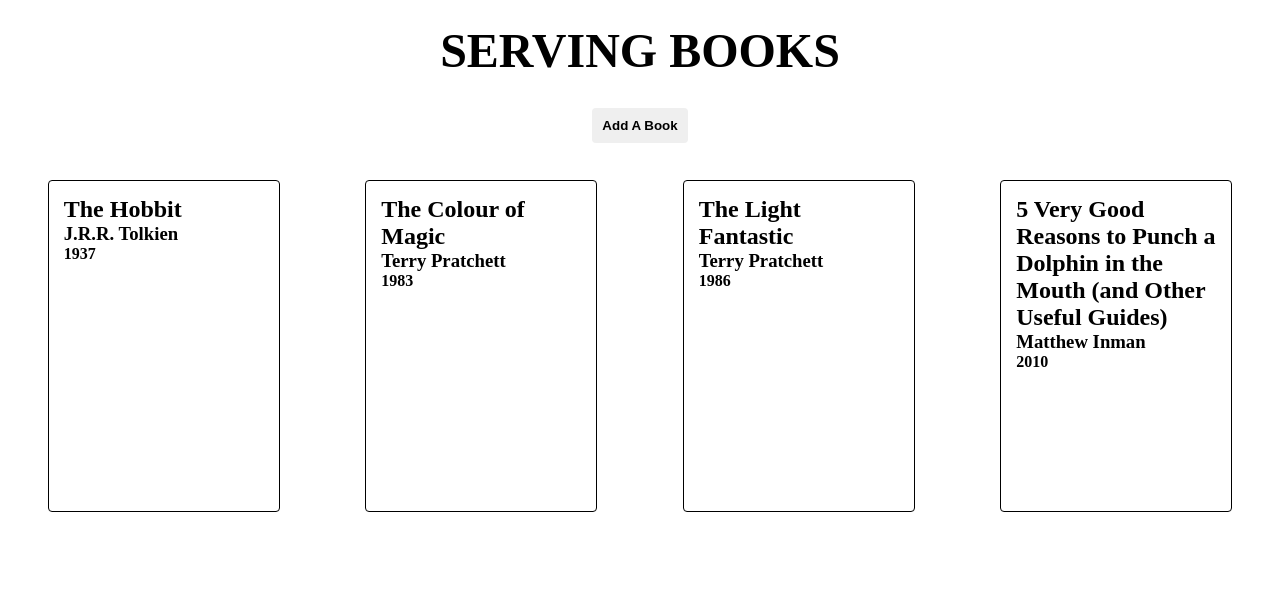
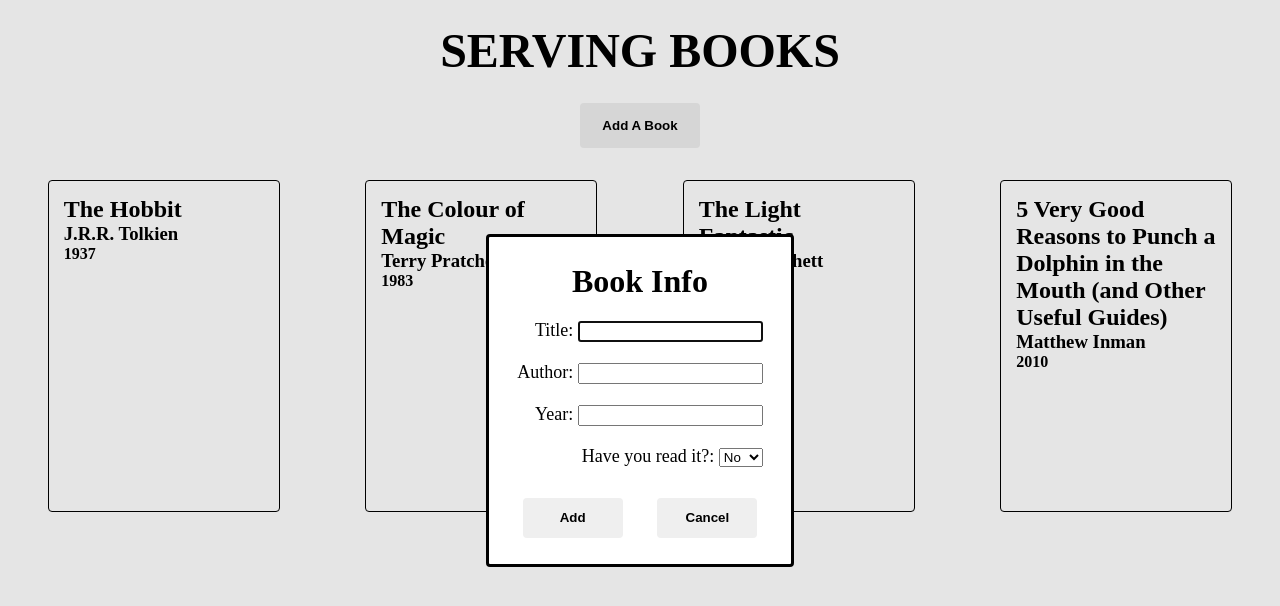
Before and after one commit to jamiewlloyd/Books, a plain HTML site: page index.html in a window 1280 px wide. Both pictures are taken after a click on the button "Add A Book". Drawn offline with Linux system fonts and the light colour scheme.

Commit message:
Added functionality to add new books with modal

```diff
--- a/css/style.css
+++ b/css/style.css
@@ -11,12 +11,13 @@
    font-size: 3em;
 }
 
-#add {
+#add-book {
    font-weight: 800;
-   padding: 10px;
+   padding: 15px;
    cursor: pointer;
    border: 0px;
    border-radius: 4px;
+   width: 120px;
 }
 
 #main-container {
@@ -44,3 +45,40 @@ h3,
 h4 {
    margin: 0;
 }
+
+h1 {
+   text-align: center;
+   margin: 10px 0;
+}
+
+dialog {
+   border-radius: 4px;
+}
+
+#book-form {
+   display: grid;
+   grid-template-columns: 1fr 1fr;
+   grid-template-rows: repeat(4, 1fr) 70px;
+   align-items: center;
+   font-size: 18px;
+}
+
+#book-form fieldset {
+   grid-column: 1/3;
+   border: 0px;
+   padding: 10px;
+   justify-self: end;
+}
+
+#book-form button {
+   height: 40px;
+   width: 100px;
+   justify-self: center;
+   align-self: end;
+   margin-bottom: 10px;
+   font-weight: 800;
+   padding: 10px;
+   cursor: pointer;
+   border: 0px;
+   border-radius: 4px;
+}
--- a/index.html
+++ b/index.html
@@ -13,8 +13,35 @@
 <body>
    <header id="header">
       <h1 id="logo">SERVING BOOKS</h1>
-      <button id="add">Add A Book</button>
+      <button id="add-book">Add A Book</button>
    </header>
+   <dialog id="book-dialog">
+      <h1>Book Info</h1>
+      <form action="" id="book-form">
+         <fieldset>
+            <label for="title">Title:</label>
+            <input type="text" id="title" placeholder="">
+         </fieldset>
+         <fieldset>
+            <label for="author">Author:</label>
+            <input type="text" id="author" placeholder="">
+         </fieldset>
+         <fieldset>
+            <label for="published">Year:</label>
+            <input type="text" id="published" placeholder="">
+         </fieldset>
+         <fieldset>
+            <label for="have-read">Have you read it?:</label>
+            <select name="have-read" id="have-read">
+               <option value="q1">No</option>
+               <option value="q2">Yes</option>
+            </select>
+         </fieldset>
+
+         <button type="submit">Add</button>
+         <button id="cancel-button">Cancel</button>
+      </form>
+   </dialog>
    <div id="main-container"></div>
    <script type="text/javascript" src="js/script.js"></script>
 </body>
--- a/js/script.js
+++ b/js/script.js
@@ -1,5 +1,9 @@
 let myLibrary = [];
 const container = document.querySelector('#main-container');
+const addBook = document.querySelector('#add-book');
+const dialog = document.querySelector('#book-dialog');
+const bookForm = document.querySelector('#book-form');
+const cancelButton = document.querySelector("#cancel-button");
 
 function Book(title, author, published, read) {
    if (!new.target) {
@@ -24,7 +28,12 @@ addBookToLibrary('5 Very Good Reasons to Punch a Dolphin in the Mouth (and Other
 
 
 function displayBooks() {
-   myLibrary.forEach((book) => {
+   myLibrary.forEach((storedBook) => {
+      createBook(storedBook);
+   })
+}
+
+function createBook(book) {
    const card = document.createElement("div");
    const title = document.createElement("h2");
    const author = document.createElement("h3");
@@ -42,7 +51,32 @@ function displayBooks() {
 
    card.append(title, author, published);
    container.appendChild(card);
-   })
 }
 
+// "Show the dialog" button opens the dialog modally
+addBook.addEventListener("click", () => {
+   dialog.showModal();
+});
+
+bookForm.addEventListener("submit", (e) => {
+   e.preventDefault();
+
+   let newTitle = document.getElementById("title");
+   let newAuthor = document.getElementById("author");
+   let newPublished = document.getElementById("published");
+   let newRead = document.getElementById("have-read");
+
+   addBookToLibrary(newTitle.value, newAuthor.value, newPublished.value, newRead.value);
+   createBook(myLibrary[myLibrary.length - 1]);
+
+   dialog.close();
+});
+
+// "Close" button closes the dialog
+cancelButton.addEventListener("click", (e) => {
+   e.preventDefault();
+   dialog.close();
+});
+
+//Page Load
 displayBooks();
```
Lines whose indentation alone changed are shown as unchanged.
